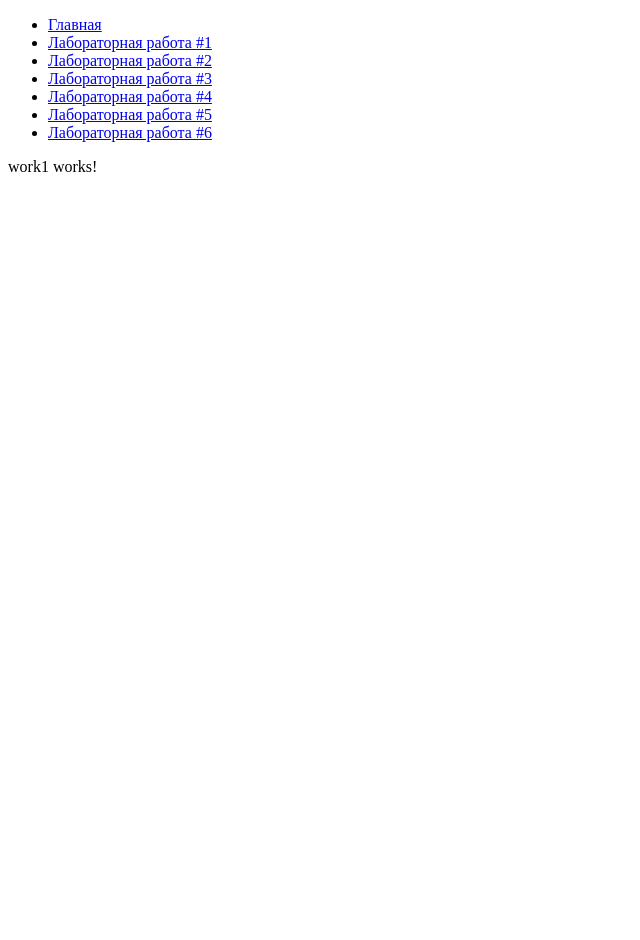
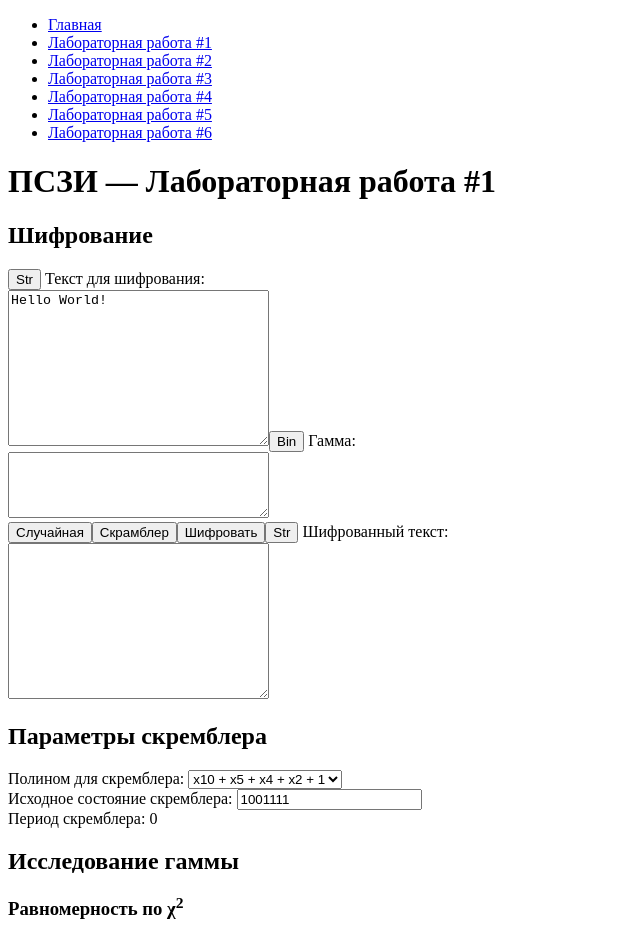
Before and after one commit to Fake-Make/Cryptography, an Angular app: page /works/1 in a window 1280 px wide. Shown: the top 940 px of the page, without its empty margins (0-640 px from the left). Before the commit the page ends 800 px from the top, so only its background shows below. Built offline with nearby package versions, Linux system fonts and the light colour scheme.

Commit message:
Feature #2: First work was translated into angular

```diff
--- a/src/app/app.module.ts
+++ b/src/app/app.module.ts
@@ -1,4 +1,5 @@
 import { BrowserModule } from '@angular/platform-browser';
+import { FormsModule } from '@angular/forms';
 import { NgModule } from '@angular/core';
 
 import { AppRoutingModule } from './app-routing.module';
@@ -29,7 +30,8 @@ import { Work6Component } from '@works/6/work6.component';
   ],
   imports: [
     BrowserModule,
-    AppRoutingModule
+    AppRoutingModule,
+    FormsModule
   ],
   providers: [],
   bootstrap: [AppComponent]
--- a/src/app/components/works/work1/work1.component.css
+++ b/src/app/components/works/work1/work1.component.css
@@ -0,0 +1,3 @@
+.mono {
+	font-family: 'Courier New', Courier, monospace;
+}
--- a/src/app/components/works/work1/work1.component.html
+++ b/src/app/components/works/work1/work1.component.html
@@ -1 +1,64 @@
-<p>work1 works!</p>
+<h1>ПСЗИ — Лабораторная работа #1</h1>
+
+<div class="control">
+	<h2>Шифрование</h2>
+	<section>
+		<label>
+			<button (click)="changeView('base')">{{ viewModes[views.base] }}</button>
+			Текст для шифрования:<br>
+			<textarea class="mono" cols="30" rows="10" [(ngModel)]="base"></textarea>
+		</label>
+		<label>
+			<button (click)="changeView('gamma')">{{ viewModes[views.gamma] }}</button>
+			Гамма:<br>
+			<textarea class="mono" id="gamma" cols="30" rows="4" [(ngModel)]="gamma"></textarea><br>
+			<button (click)="getSimpleGamma()">Случайная</button>
+			<button (click)="getScramblerGamma()">Скрамблер</button>
+			<button (click)="applyCipher()">Шифровать</button>
+		</label>
+		<label>
+			<button (click)="changeView('cipher')">{{ viewModes[views.cipher] }}</button>
+			Шифрованный текст:<br>
+			<textarea class="mono" cols="30" rows="10" [(ngModel)]="cipher" readonly></textarea>
+		</label>
+	</section>
+	<h2>Параметры скремблера</h2>
+	<section>
+		<div class="boxed" id="scrambler-info">
+			<label>
+				Полином для скремблера:
+				<select [(ngModel)]="polynom">
+					<option *ngFor="let p of polynoms" [ngValue]="p.value">{{p.preview}}</option>
+				</select>
+				<br>
+			</label>
+			<label>
+				Исходное состояние скремблера:
+				<input type="text" pattern="[01]+" [(ngModel)]="initVal">
+				<br>
+			</label>
+			<label>
+				Период скремблера: {{ period }}
+			</label>
+		</div>
+	</section>
+	<h2>Исследование гаммы</h2>
+	<section>
+		<h3>Равномерность по χ<sup>2</sup></h3>
+		<p *ngIf="tests && tests.chi2">
+			{{ tests.chi2 }}
+		</p>
+		<h3>Сбалансированность</h3>
+		<p *ngIf="tests && tests.balance">
+			{{ tests.balance }}
+		</p>
+		<h3>Цикличность</h3>
+		<p *ngIf="tests && tests.cyclicity">
+			{{ tests.cyclicity}}
+		</p>
+		<h3>Коррелированность</h3>
+		<p *ngIf="tests && tests.correlation">
+			{{ tests.correlation}}
+		</p>
+	</section>
+</div>
--- a/src/app/components/works/work1/work1.component.ts
+++ b/src/app/components/works/work1/work1.component.ts
@@ -1,4 +1,9 @@
 import { Component, OnInit } from '@angular/core';
+import { FormControl, FormGroup, FormsModule } from '@angular/forms';
+
+import { Converter } from '@core/converter';
+import { Gamma } from '@core/gamma';
+import { Statistics } from '@core/statistics';
 
 @Component({
   selector: 'app-work1',
@@ -6,10 +11,108 @@ import { Component, OnInit } from '@angular/core';
   styleUrls: ['./work1.component.css']
 })
 export class Work1Component implements OnInit {
+  viewModes = ['Str', 'Bin', 'Hex'];
+  views = {base: 0, gamma: 1, cipher: 0};
 
-  constructor() { }
+  base = 'Hello World!';
+  gamma = '';
+  cipher = '';
 
-  ngOnInit(): void {
+  polynoms = [
+    {value: '10000110101', preview: 'x10 + x5 + x4 + x2 + 1'},
+    {value: '1001000001', preview: 'x10 + x7 + 1'},
+    {value: '11000100', preview: 'x7 + x6 + x2'}
+  ];
+  polynom = this.polynoms[0].value;
+  initVal: string = '1001111';
+  period: number = 0;
+
+  tests = {chi2: '', balance: '', cyclicity: '', correlation: ''};
+
+  ngOnInit(): void { }
+
+  changeView(key: 'base' | 'gamma' | 'cipher') {
+    this.views[key] = (this.views[key] + 1) % this.viewModes.length;
+    const from = this[key];
+    const to = [
+      Converter.hexToStr.bind(Converter),
+      Converter.strToBin.bind(Converter),
+      Converter.binToHex.bind(Converter)
+    ][this.views[key]](from);
+    this[key] = to;
   }
 
+  getSimpleGamma(): void {
+    const gammaLength = this.getBin('base').length;
+    const binGamma = Gamma.getSimpleGamma(gammaLength);
+    this.gamma = this.fromBin('gamma', binGamma);
+    this.applyTests();
+  }
+
+  getScramblerGamma(): void {
+    const gammaLength = this.getBin('base').length;
+    const scrGamma: {gamma: string, period: number} =
+      Gamma.getScramblerGamma(gammaLength, this.polynom, this.initVal);
+
+    const binGamma = scrGamma.gamma;
+    this.gamma = this.fromBin('gamma', binGamma);
+    this.period = scrGamma.period;
+    this.applyTests();
+  }
+
+  applyCipher(): void {
+    const binBase = this.getBin('base');
+    const binGamma = this.getBin('gamma');
+    const binCipher = Gamma.apply(binBase, binGamma);
+
+    this.cipher = this.fromBin('cipher', binCipher);
+  }
+
+  private applyTests():void {
+    const set = this.getBin('gamma');
+
+    const chi2 = Statistics.chiSquaredTest(set);
+    this.tests.chi2 = `Значение χ2: ${chi2.chi2.toFixed(4)}. ` +
+      `Критическое значение: ${chi2.criticalValue}. Гипотеза о равномерности ` +
+      `последовательности гаммы ${chi2.isDistributionUniform ? 'подтверждается' :
+      'отклоняется'}.`;
+
+    const balance = Statistics.balanceTest(set);
+    this.tests.balance = balance.map((range: any, index: number): string =>
+        `Интервал #${index + 1} (${range.length} знаков): Разница составила ${
+        (range.difference * 100).toFixed(0)}%, тест ${range.testSucceed ? 'пройден' : 'не пройден'}.`)
+        .join('\n');
+    this.tests.balance += `\nТест ${balance.testSucceed ? 'пройден' : 'не пройден'}.`;
+
+    const cyclicity = Statistics.cyclicityTest(set);
+    this.tests.cyclicity = cyclicity.map((range: any, index: number): string =>
+      `Циклов по ${index + 1} повторений: Ожидалось ${range.expected.toFixed(4)}, ` +
+      `фактически имеется ${range.actual.toFixed(4)}, тест ${range.testSucceed ? 'пройден' : 'не пройден'}.`)
+      .join('\n');
+    this.tests.cyclicity += `\nТест ${cyclicity.testSucceed ? 'пройден' : 'не пройден'}.`;
+
+    const correlation = Statistics.correlationTest(set);
+    this.tests.correlation = correlation.map((range: any, index: number): string =>
+      `Сдвиг на ${index + 1}: ${range.accordances} совпадений, ${range.disaccordances} отличий, ` +
+      `разница: ${(range.difference_percent * 100).toFixed(0)}%, тест ${range.testSucceed ? 'пройден' : 'не пройден'}.`)
+      .join('\n');
+    this.tests.correlation += `\nТест ${correlation.testSucceed ? 'пройден' : 'не пройден'}.`;
+  }
+
+  private getBin(key: 'base' | 'gamma' | 'cipher'): string {
+    const from = this[key];
+    return [
+      Converter.strToBin.bind(Converter),
+      (from: string) => from,
+      Converter.hexToBin.bind(Converter)
+    ][this.views[key]](from);
+  }
+
+  private fromBin(key: 'base' | 'gamma' | 'cipher', bin: string): string {
+    return [
+      Converter.binToStr.bind(Converter),
+      (bin: string) => bin,
+      Converter.binToHex.bind(Converter)
+    ][this.views[key]](bin);
+  }
 }
```
